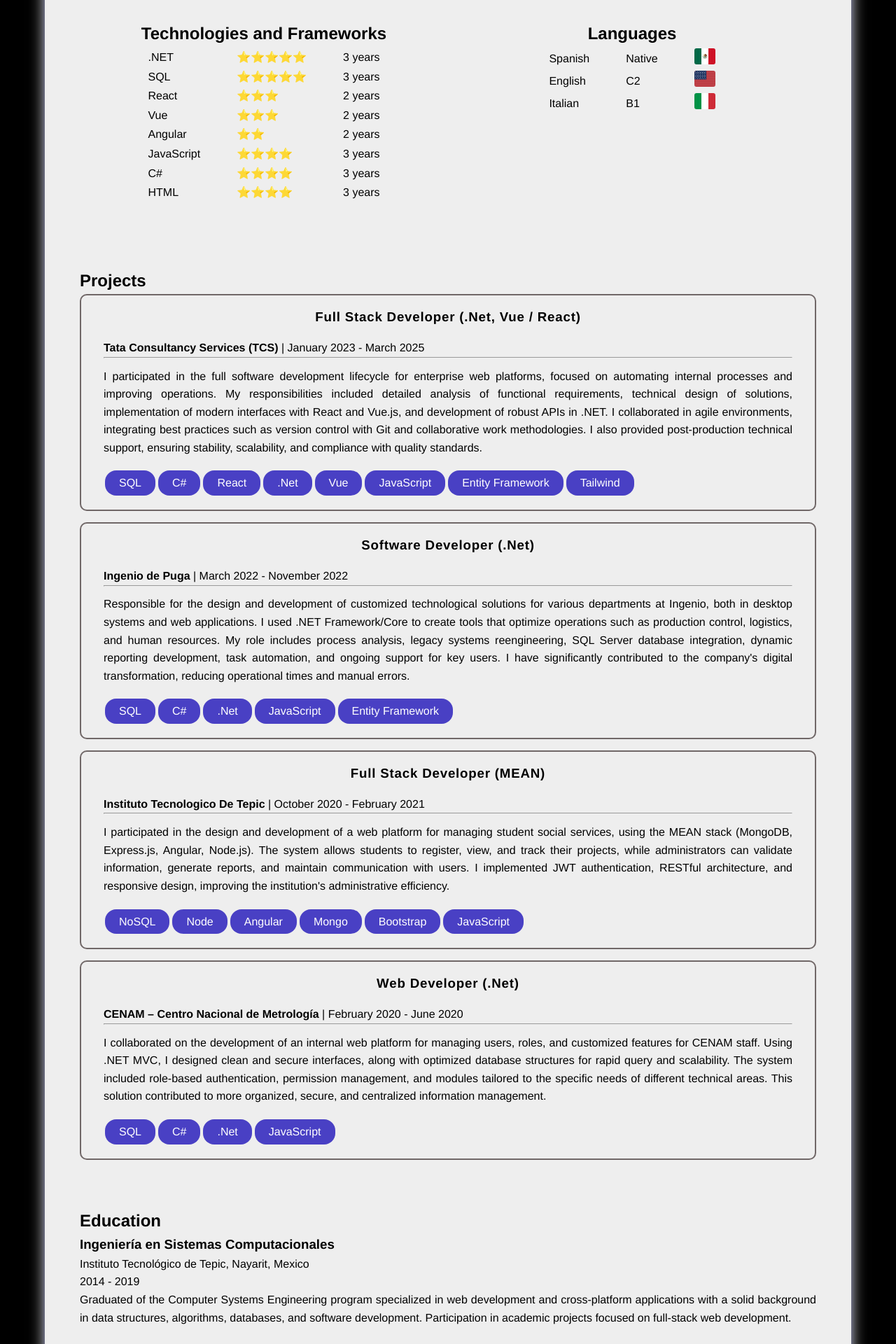
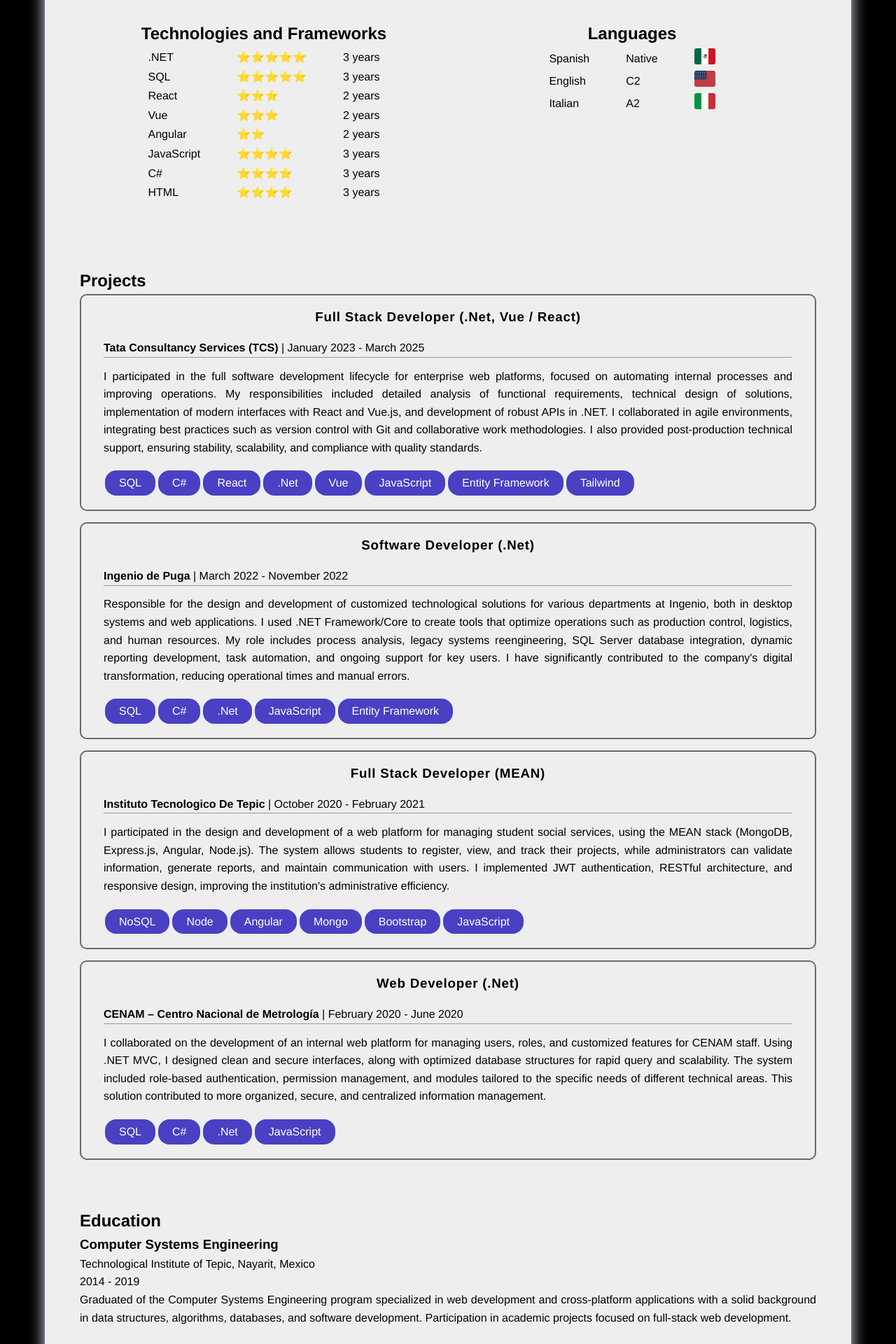
Before and after one commit to carlosValencia01/personal-page, a React (Vite) app: page / in a window 1280 px wide. Shown: the part 620-2540 px from the top of the page at 70% size. Built offline with nearby package versions, Linux system fonts and the light colour scheme.

Commit message:
add: translation for education

```diff
--- a/src/Pages/AboutMe/AboutMe.jsx
+++ b/src/Pages/AboutMe/AboutMe.jsx
@@ -136,7 +136,7 @@
                                     </tr>
                                     <tr>
                                         <td>{t('languages-italian')}</td>
-                                        <td>B1</td>
+                                        <td>A2</td>
                                         <td><img src=".\it.svg" alt="it" className='country-flag'/></td>
                                     </tr>
                                 </tbody>
@@ -155,8 +155,8 @@
                 <div id='education'>
                     <h2 className='section-title'>{t('section-education')}</h2>
                     <div className="educacion-item">
-                        <h3>Ingeniería en Sistemas Computacionales</h3>
-                        <p>Instituto Tecnológico de Tepic, Nayarit, Mexico</p>
+                        <h3>{t('education-degree')}</h3>
+                        <p>{t('education-institution')}</p>
                         <span>2014 - 2019</span>
                         <p className='education-content'>{t('content-education')}</p>
                     </div>
@@ -172,7 +172,7 @@
                         <p className='contact-content'>
                             {t('contact-subtitle')}
                         </p>
-
+                        {/* TODO - Add margin top */}
                         <table className='table'>
                             <tbody>
                                 <tr>
--- a/src/locales/en/translation.json
+++ b/src/locales/en/translation.json
@@ -24,5 +24,7 @@
     "years":"years",
     "footer-rights":"All rights reserved",
     "contact-subtitle":"Are you interested in collaborating with me or want to know more about my projects? I'm always open to new opportunities and challenges. You can contact me through my professional networks.",
-    "download-tooltip":"Download CV"
+    "download-tooltip":"Download CV",
+    "education-degree":"Computer Systems Engineering",
+    "education-institution":"Technological Institute of Tepic, Nayarit, Mexico"
   }
--- a/src/locales/es/translation.json
+++ b/src/locales/es/translation.json
@@ -24,5 +24,7 @@
     "years":"años",
     "footer-rights":"Todos los derechos reservados",
     "contact-subtitle":"¿Te interesa colaborar conmigo o quieres saber más sobre mis proyectos? Estoy siempre abierto a nuevas oportunidades y desafíos. Puedes contactarme a través de mis redes profesionales.",
-    "download-tooltip":"Descargar CV"
+    "download-tooltip":"Descargar CV",
+    "education-degree":"Ingeniería en Sistemas Computacionales",
+    "education-institution":"Instituto Tecnológico de Tepic, Nayarit, Mexico"
 }
```
